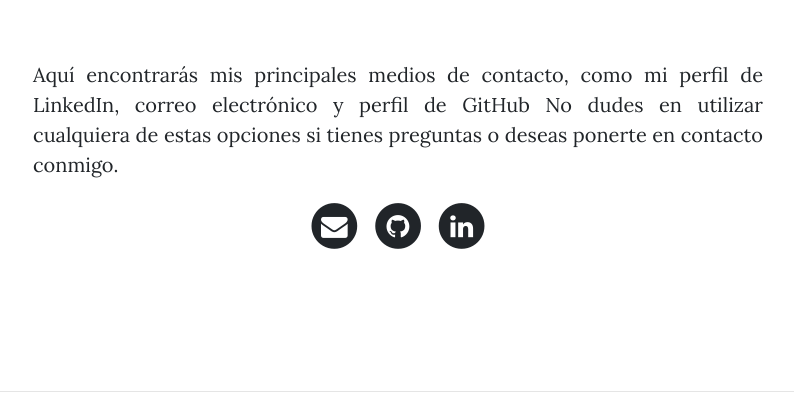
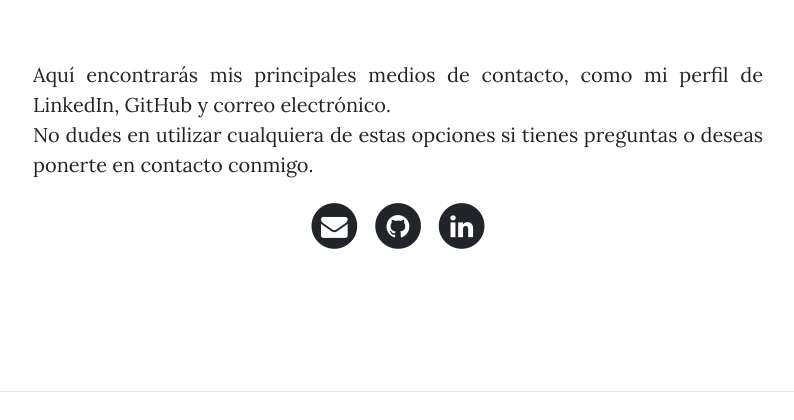
Before and after one commit to jdfloresf/webpersonal, a Django app: page /contact/ in a window 1280 px wide. Shown: the part 532-952 px from the top of the page, without its empty margins (242-1036 px from the left). Run offline with Django 5.2, Linux system fonts and the light colour scheme; some libraries are stand-ins or nearby versions.

Commit message:
code snippet added

```diff
--- a/core/templates/core/contact.html
+++ b/core/templates/core/contact.html
@@ -14,8 +14,9 @@
     <div class="col-lg-8 col-md-10 mx-auto">
         <p style="text-align: justify;">
           Aquí encontrarás mis principales medios de
-          contacto, como mi perfil de LinkedIn, correo electrónico y perfil de
-          GitHub No dudes en utilizar cualquiera de estas
+          contacto, como mi perfil de LinkedIn, GitHub y correo electrónico.
+          <br>
+          No dudes en utilizar cualquiera de estas
           opciones si tienes preguntas o deseas ponerte en contacto conmigo.
         </p>
     </div>
```
